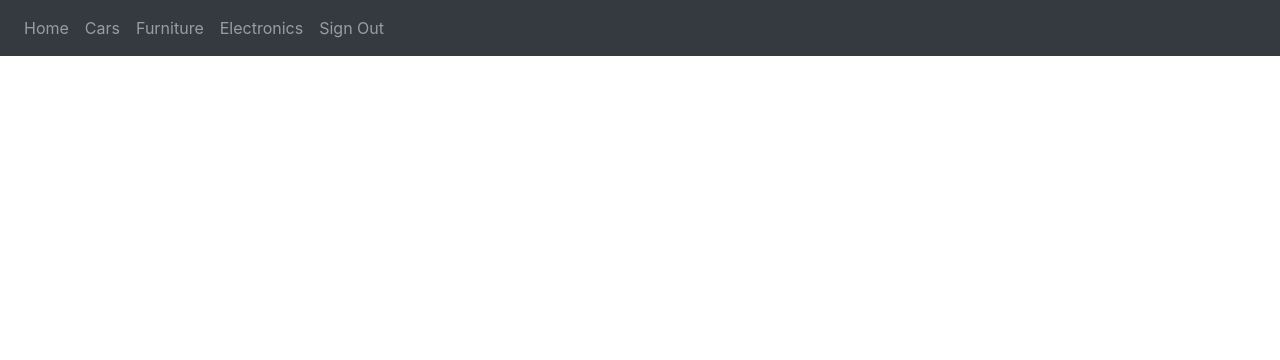
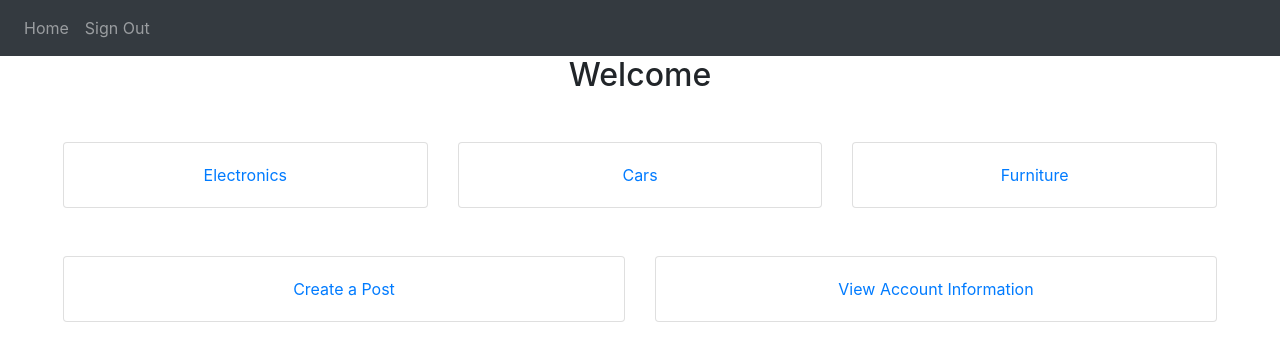
Before and after one commit to kaishu83/used-item-frontend, a React (Create React App) app: page /users/1 in a window 1280 px wide. Shown: the top 360 px of the page. Built offline with nearby package versions, Linux system fonts and the light colour scheme; no server answers.

Commit message:
Many Login Changes

```diff
--- a/package.json
+++ b/package.json
@@ -10,6 +10,7 @@
     "react": "^17.0.1",
     "react-axios": "^2.0.3",
     "react-dom": "^17.0.1",
+    "react-modal": "^3.12.1",
     "react-router-dom": "^5.2.0",
     "react-scripts": "4.0.1",
     "web-vitals": "^0.2.4"
--- a/src/component/car/Car.jsx
+++ b/src/component/car/Car.jsx
@@ -1,6 +1,8 @@
 import React, { Component } from 'react'
 import CarDataService from '../service/CarDataService'
 import './Car.css'
+import HeaderComponent from '../header_footer/HeaderComponent'
+
 
 
 export class Car extends Component {
@@ -36,6 +38,10 @@ export class Car extends Component {
 
     render() {
         return (
+
+            <div>
+            <HeaderComponent id={this.props.location.userId}/>
+
             <div className="card w-75 mx-auto mt-5">
                  <div className="" style={{backgroundColor: "white"}}>
         <h3 style={{textAlign: "center"}}>{this.state.car.make} {this.state.car.model}</h3>
@@ -70,6 +76,7 @@ export class Car extends Component {
                          </div>
                 </div>
             </div>
+            </div>
         )
     }
 }
--- a/src/component/car/CarTable.jsx
+++ b/src/component/car/CarTable.jsx
@@ -1,5 +1,7 @@
 import React, { Component } from 'react'
 import CarDataService from '../service/CarDataService'
+import HeaderComponent from '../header_footer/HeaderComponent'
+
 
 
 class CarTable extends Component {
@@ -27,12 +29,19 @@ class CarTable extends Component {
     }
 
     viewCarClicked(id) {
-        this.props.history.push(`/car/${id}`)
+        this.props.history.push({
+            pathname: `/car/${id}`,
+            userId: this.props.location.userId
+        })
     }
 
    render() {
        return(
+
+           <div>
+            <HeaderComponent id={this.props.location.userId}/>
            <div className="container">
+
                <h1 style={{textAlign:"center"}}>All Cars</h1><br></br>
                <div className="jumbotron card"  style={{backgroundColor: "", color: "black"}}>
                    <table className="table">
@@ -67,6 +76,7 @@ class CarTable extends Component {
                    </div>
                </div>
            </div>
+           </div>
        )
    }
 }
--- a/src/component/electronic/Electronic.jsx
+++ b/src/component/electronic/Electronic.jsx
@@ -1,6 +1,8 @@
 import React, { Component } from 'react'
 import ElectronicDataService from '../service/ElectronicDataService'
 import './Electronic.css'
+import HeaderComponent from '../header_footer/HeaderComponent'
+
 
 
 export class Electronic extends Component {
@@ -37,6 +39,9 @@ export class Electronic extends Component {
 
     render() {
         return (
+            <div>
+            <HeaderComponent id={this.props.location.userId}/>
+
             <div className="card w-75 mx-auto mt-5">
                  <div className="" style={{backgroundColor: "white"}}>
         <h3 style={{textAlign: "center"}}>{this.state.electronic.name}</h3>
@@ -71,6 +76,7 @@ export class Electronic extends Component {
                          </div>
                 </div>
             </div>
+            </div>
         )
     }
 }
--- a/src/component/electronic/ElectronicTable.jsx
+++ b/src/component/electronic/ElectronicTable.jsx
@@ -1,5 +1,7 @@
 import React, { Component } from 'react'
 import ElectronicDataService from '../service/ElectronicDataService'
+import HeaderComponent from '../header_footer/HeaderComponent'
+
 
 
 class ElectronicTable extends Component {
@@ -27,13 +29,17 @@ class ElectronicTable extends Component {
     }
 
     viewElectronicClicked(id) {
-        console.log("HEREEEEEEEEEE")
-        this.props.history.push(`/electronic/${id}`)
+        this.props.history.push({
+            pathname: `/electronic/${id}`,
+            userId: this.props.location.userId
+        })
     }
 
    render() {
        return(
-           <div className="container">
+           <div>
+            <HeaderComponent id={this.props.location.userId}/>
+            <div className="container">
                <h1 style={{textAlign:"center"}}>All Electronics</h1><br></br>
                <div className="jumbotron card"  style={{backgroundColor: "", color: "black"}}>
                    <table className="table">
@@ -53,7 +59,7 @@ class ElectronicTable extends Component {
                                    electronic =>
                                    <tr style={{textAlign: "center"}} key={electronic.id}>
                                        <td>{electronic.description}</td>
-                                       <td>{electronic.price}</td>
+                                       <td>${electronic.price}</td>
                                        <td>{electronic.itemCondition}</td>
                                        <td>{electronic.manufacture}</td>
                                        <td>{electronic.year}</td>
@@ -68,6 +74,8 @@ class ElectronicTable extends Component {
                    </div>
                </div>
            </div>
+           </div>
+
        )
    }
 }
--- a/src/component/furniture/Furniture.jsx
+++ b/src/component/furniture/Furniture.jsx
@@ -1,6 +1,8 @@
 import React, { Component } from 'react'
 import FurnitureDataService from '../service/FurnitureDataService';
 import "./Furniture.css"
+import HeaderComponent from '../header_footer/HeaderComponent'
+
 
 class Furniture extends Component{
     constructor(props){
@@ -29,6 +31,8 @@ class Furniture extends Component{
 
     render() {
         return (
+            <div>
+            <HeaderComponent id={this.props.location.userId}/>
             <div className="card w-75 mx-auto mt-5">
                  <div className="" style={{backgroundColor: "white"}}>
         <h3 style={{textAlign: "center"}}>{this.state.furniture.name}</h3>
@@ -63,6 +67,7 @@ class Furniture extends Component{
                          </div>
                 </div>
             </div>
+            </div>
         )
     }
 }
--- a/src/component/furniture/FurnitureTable.jsx
+++ b/src/component/furniture/FurnitureTable.jsx
@@ -1,6 +1,8 @@
 
 import React,{Component} from 'react';
 import FurnitureDataService from "../service/FurnitureDataService";
+import HeaderComponent from '../header_footer/HeaderComponent'
+
 
 
 class FurnitureTable extends Component{
@@ -25,12 +27,19 @@ class FurnitureTable extends Component{
         )
     }
     viewFurnitureClicked(id) {
-        this.props.history.push(`/furniture/${id}`)
+        this.props.history.push({
+            pathname: `/furniture/${id}`,
+            userId: this.props.location.userId
+        })
     }
 
 
     render(){
         return(
+
+        <div>
+        <HeaderComponent id={this.props.location.userId}/>
+
         <div className="container">
             <h1 style={{textAlign:"center"}}>All Furnitures</h1>
             <br></br>
@@ -60,6 +69,7 @@ class FurnitureTable extends Component{
                 </table>
             </div>
         </div>
+        </div>
         )
     }
 }
--- a/src/component/general/RouterComponent.jsx
+++ b/src/component/general/RouterComponent.jsx
@@ -22,11 +22,11 @@ class RouterComponent extends Component{
         return(
             <div>
                 <Router>
-                <HeaderComponent />
                     <Switch>
                 <Route exact path="/"><Login/></Route>
                 <Route path="/signup" component={SignUp}/>
-                <Route path="/home" component={Home}/>
+                <Route path="/users/:id" component={Home}/>
+                <Route path="/login" component={Login}/>
                 <Route path="/cars" component={CarTable}/>
                 <Route path="/car/:id" component={Car}/>
                 <Route path="/electronic/:id" component={Electronic}/>
--- a/src/component/header_footer/HeaderComponent.jsx
+++ b/src/component/header_footer/HeaderComponent.jsx
@@ -2,15 +2,18 @@ import React, { Component } from 'react'
 import {Link} from 'react-router-dom'
 
 class HeaderComponent extends Component {
+
+    constructor(props){
+        super(props)
+
+    }
+
     render() {
         return(
             <header>
                 <nav className="navbar navbar-expand-md navbar-dark bg-dark">
                     <ul className="navbar-nav">
-                        <li><Link className="nav-link" to="/home">Home</Link></li>
-                        <li><Link className="nav-link" to="/cars">Cars</Link></li>
-                        <li><Link className="nav-link" to="/furnitures">Furniture</Link></li>
-                        <li><Link className="nav-link" to="/electronic">Electronics</Link></li>
+                        <li><Link className="nav-link" to={'/users/' + this.props.id}>Home</Link></li>
                         <li><Link className="nav-link" to="/">Sign Out</Link></li>
                     </ul>
                 </nav>
--- a/src/component/home/Home.jsx
+++ b/src/component/home/Home.jsx
@@ -1,31 +1,77 @@
 import React, { Component } from 'react'
 import './Home.css'
 import {Link} from 'react-router-dom'
+import UserDataService from '../service/UserDataService'
+import HeaderComponent from '../header_footer/HeaderComponent'
+
+
 
 
 export class Home extends Component {
+
+    constructor(props){
+        super(props)
+
+        this.state = {
+            id: this.props.match.params.id,
+            user: {}
+        }
+        this.getUserDetails = this.getUserDetails.bind(this)
+    }
+
+    componentDidMount() {
+        this.getUserDetails();
+    }
+
+    getUserDetails() {
+        UserDataService.findUserById(this.state.id)
+        .then(
+            response => {
+                this.setState({
+                    user: response.data,
+                })
+            }
+        )
+    }
 
 
 
     render() {
         return (
                 <div>
+
+                    <HeaderComponent id={this.state.user.id}/>
+
+                 <h2>Welcome {this.state.user.firstName}</h2>
+
                 <div className="row m-5">
                     <div className="col">
                         <div className="card card-size">
-                            <Link to="/electronic">Electronics</Link>
+                            <Link to={{
+                              pathname: "/electronic",
+                              userId: this.state.user.id
+                            }}
+                            >Electronics</Link>
                         </div>
                     </div>
 
                     <div className="col">
                         <div className="card card-size">
-                        <Link to="/cars">Cars</Link>
+                        <Link to={{
+                              pathname: "/cars",
+                              userId: this.state.user.id
+                            }}
+                            >Cars</Link>
                         </div>
                     </div>
 
                   <div className="col">
                         <div className="card card-size">
-                        <Link to="/furnitures">Furniture</Link>
+                        <Link to={{
+                              pathname: "/furnitures",
+                              userId: this.state.user.id
+                            }}
+                            >Furniture</Link>
                         </div>
                 </div>
                 </div>
--- a/src/component/service/UserDataService.js
+++ b/src/component/service/UserDataService.js
@@ -7,7 +7,11 @@ class UserDataService{
     }
 
     userAuthentication(userCredentials){
-        return axios.get(`http://localhost:8080/authUsers`, userCredentials)
+        return axios.post(`http://localhost:8080/authUsers`, userCredentials)
+    }
+
+    findUserById(id){
+        return axios.get(`http://localhost:8080/users/${id}`)
     }
 
 }
```
Also changed, not shown: src/component/login/Login.jsx (+33 -28 lines), 1 other file (tests, documents, lock files or other folders).
